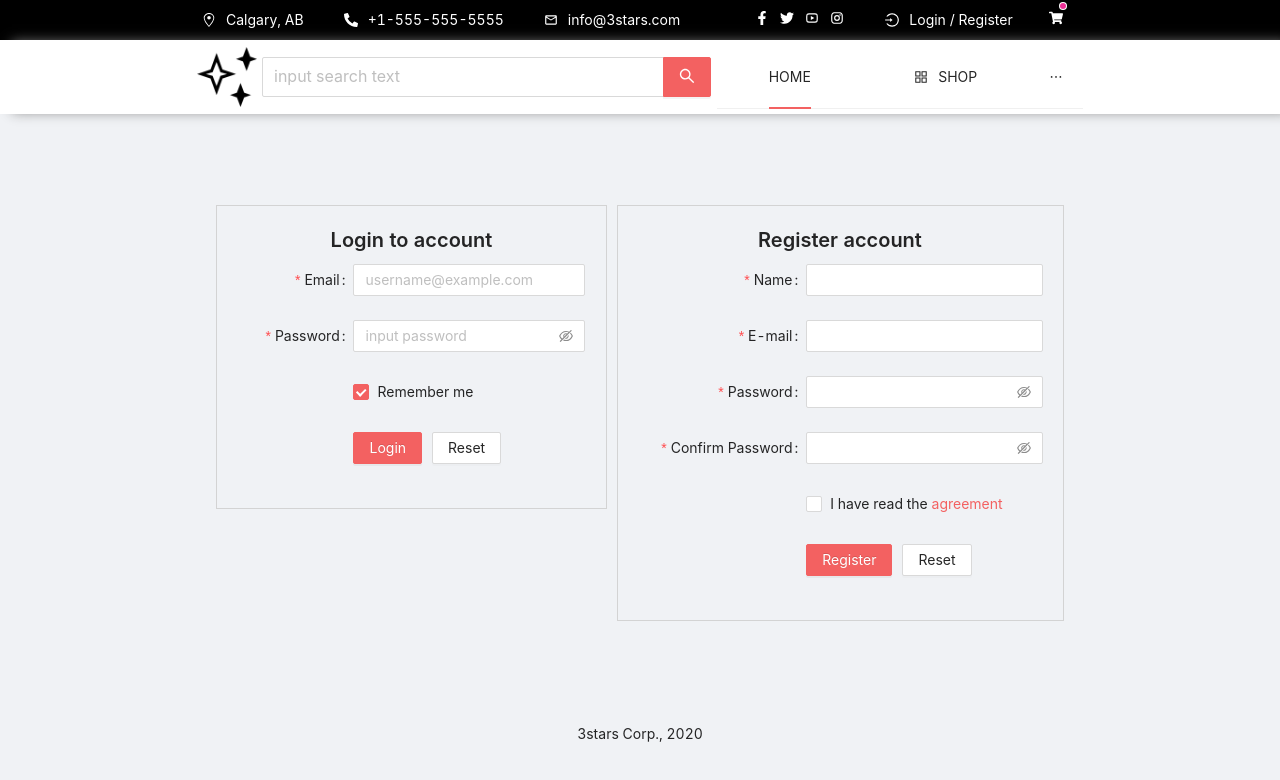
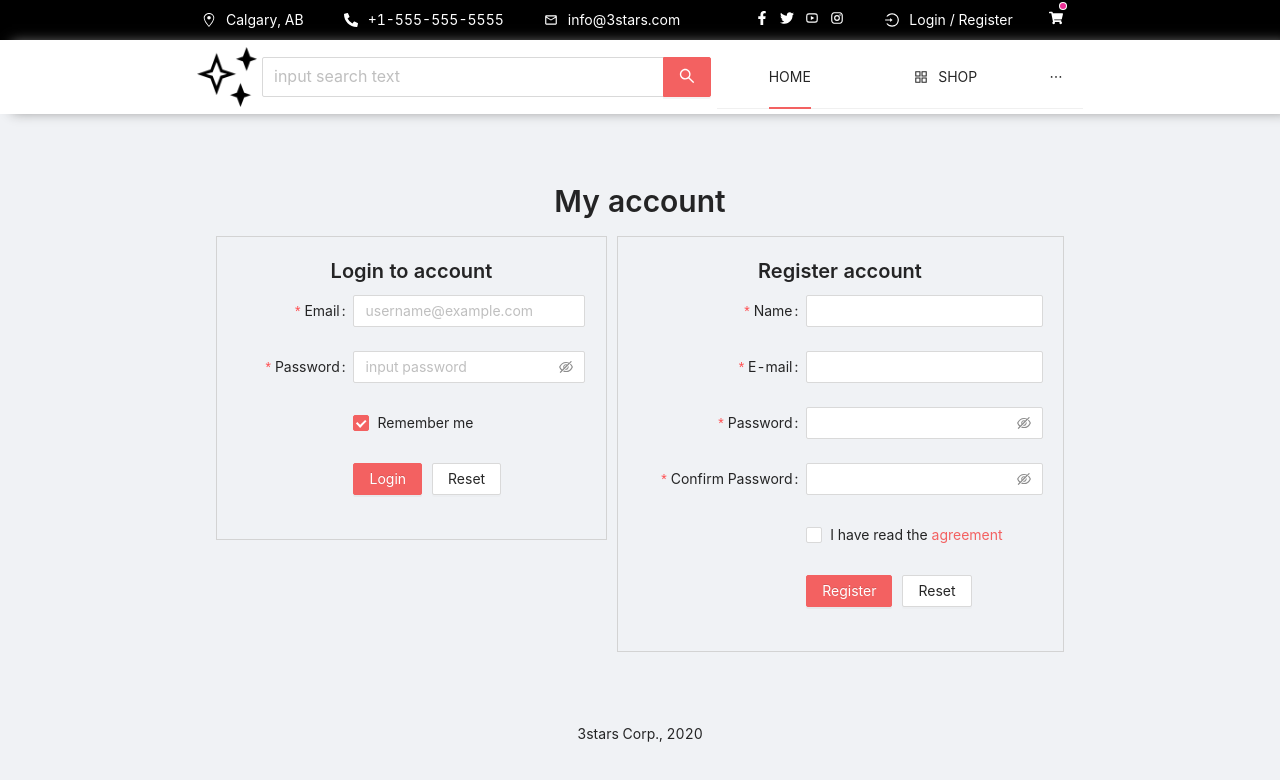
Before and after one commit to hanuz06/3stars-shopping-site, a React (Create React App) app: page /login in a window 1280 px wide. Shown: the top 780 px of the page. Built offline with nearby package versions, Linux system fonts and the light colour scheme.

Commit message:
add header in loginRegistrationPage

```diff
--- a/src/containers/LoginRegistrationPage/index.tsx
+++ b/src/containers/LoginRegistrationPage/index.tsx
@@ -11,6 +11,10 @@ const LoginRegistrationPage: React.FC = (): JSX.Element => {
 
   return (
     <section className={classes.container}>
+      <div className={classes.headerStyle}>
+        <Title level={2}>My account</Title>
+      </div>
+      <div>
         <div className={classes.wrapContainer}>
           <div className={classes.innerContainer}>
             <Title level={4}>Login to account</Title>
@@ -21,6 +25,7 @@ const LoginRegistrationPage: React.FC = (): JSX.Element => {
             <RegistrationForm />
           </div>
         </div>
+      </div>
     </section>
   );
 };
--- a/src/containers/LoginRegistrationPage/style.ts
+++ b/src/containers/LoginRegistrationPage/style.ts
@@ -3,6 +3,7 @@ import { createUseStyles } from "react-jss";
 export const useStyles = createUseStyles({
   container: {
     display: "flex",
+    flexDirection: "column",
     width: "100vw",
     minHeight: "75vh",
     maxHeight: "auto",
@@ -28,15 +29,15 @@ export const useStyles = createUseStyles({
     alignItems: "flex-start",
     justifyContent: "center",
   },
+  headerStyle: {
+    paddingTop: "0.5em",
+  },
   "@media (max-width: 1120px)": {
     container: {
-      marginTop: 120,
+      marginTop: 80,
     },
   },
   "@media (max-width: 750px)": {
-    container: {
-      marginTop: 250,
-    },
     wrapContainer: {
       alignItems: "center",
     },
@@ -48,9 +49,4 @@ export const useStyles = createUseStyles({
       },
     },
   },
-  "@media (max-width: 575px)": {
-    wrapContainer: {
-      marginTop: 300,
-    },
-  },
 });
```
Lines whose indentation alone changed are shown as unchanged.
